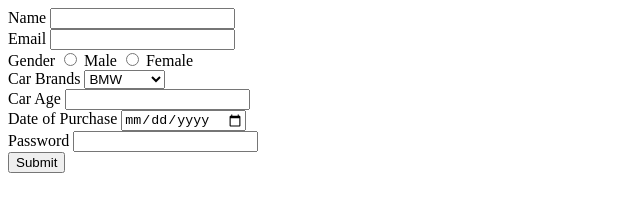
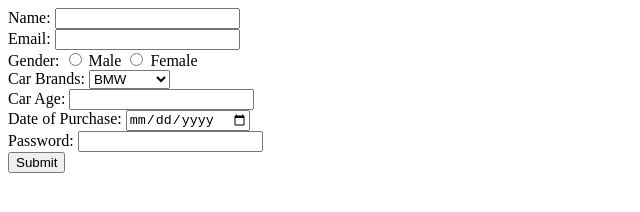
Before and after one commit to acciojob/car-insurance-form-Dhananjay-Chaudhary, a website: page main.html in a window 1280 px wide. Shown: the full height of the page, 0-640 px from the left. Drawn offline with Linux system fonts and the light colour scheme.

Commit message:
created a submission

```diff
--- a/main.html
+++ b/main.html
@@ -8,24 +8,24 @@
 
 <body>
 	<form action="#" method="post">
-		<label for="name">Name</label>
+		<label for="name">Name: </label>
 		<input type="text" name="name" id="name" required><br>
-		<label for="email">Email</label>
+		<label for="email">Email: </label>
 		<input type="email" name="email" id="email" required><br>
-		<label for="gender">Gender</label>
+		<label for="gender">Gender: </label>
 		<input type="radio" name="gender" required> Male
 		<input type="radio" name="gender" required> Female<br>
-		<label for=""cars"">Car Brands</label>
+		<label for=""cars"">Car Brands: </label>
 		<select id="cars" aria-required>
 			<option value="bmw">BMW</option>
 			<option value="audi">Audi</option>
 			<option value="mercedez">Mercedez</option>
 		</select><br>
-		<label for="carage">Car Age</label>
+		<label for="carage">Car Age: </label>
 		<input type="number" id="carage" required><br>
-		<label for="dop">Date of Purchase</label>
+		<label for="dop">Date of Purchase: </label>
 		<input type="date" id="dop" required><br>
-		<label for="password">Password</label>
+		<label for="password">Password: </label>
 		<input type="password" id="password" required><br>
 		<input type="submit" value="Submit" required>
 	</form>
```
